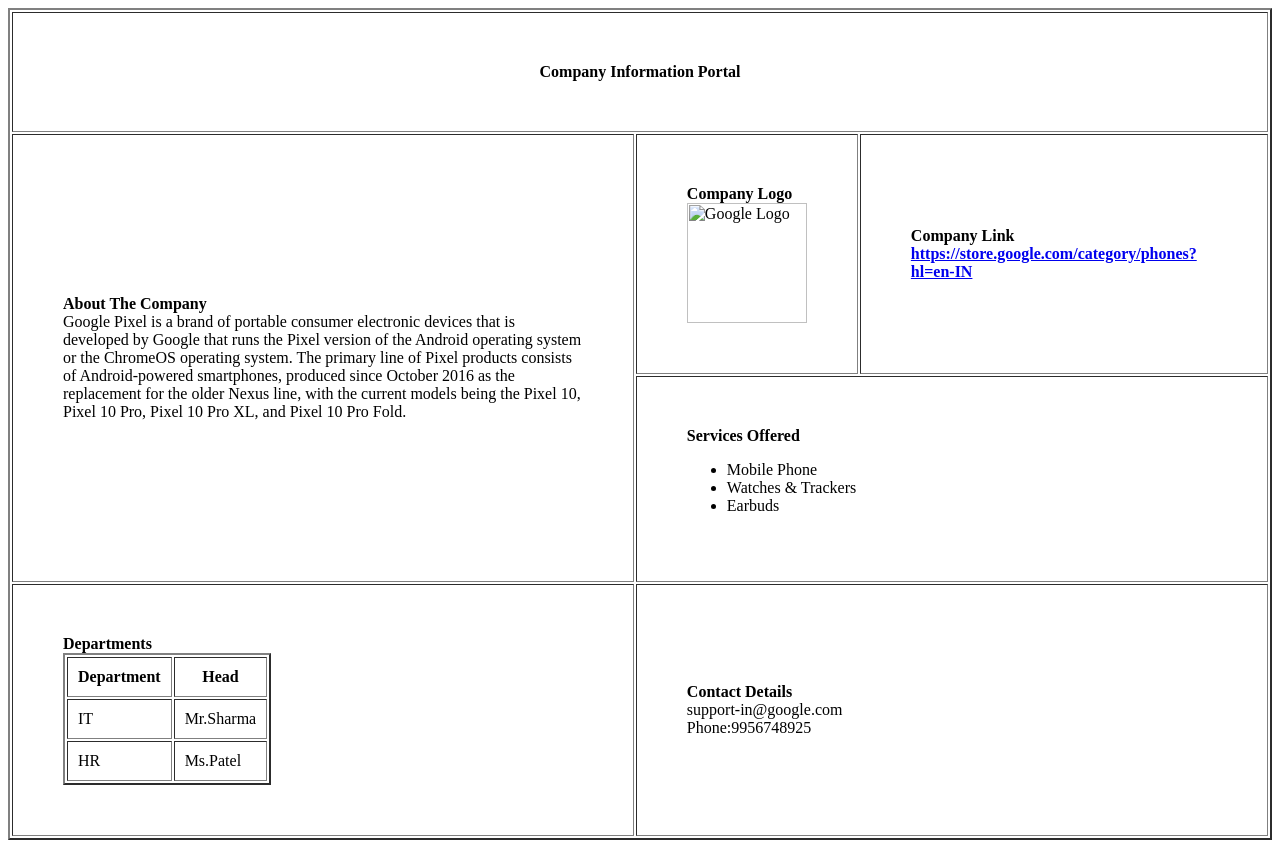
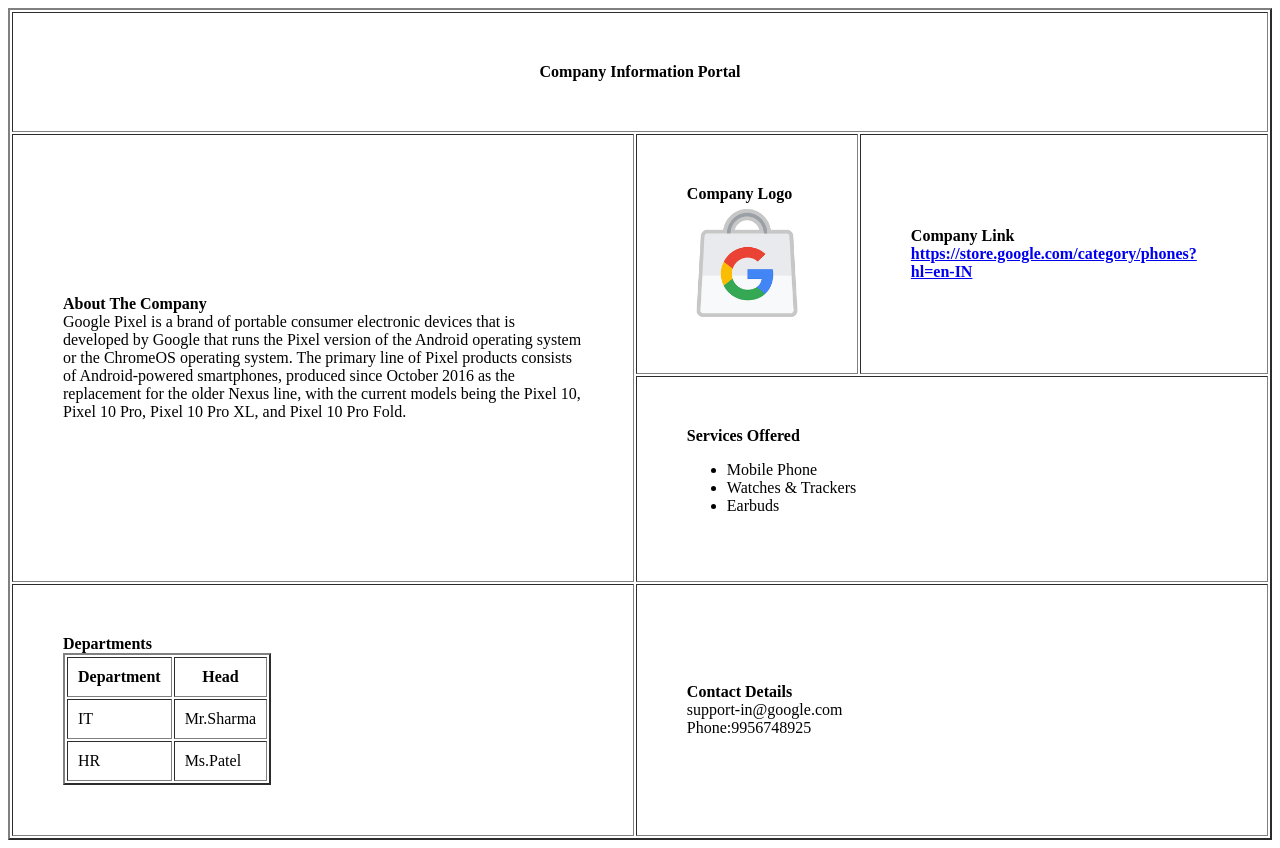
Before and after one commit to Ayush550-dev/company-portal, a plain HTML site: page index.html in a window 1280 px wide. Drawn offline with Linux system fonts and the light colour scheme.

Commit message:
Update index.html

```diff
--- a/index.html
+++ b/index.html
@@ -8,7 +8,7 @@
 <td rowspan="2"><b>About The Company</b><br>
                    Google Pixel is a brand of portable consumer electronic devices that is developed by Google that runs the Pixel version of the Android operating system or the ChromeOS operating system. The primary line of Pixel products consists of Android-powered smartphones, produced since October 2016 as the replacement for the older Nexus line, with the current models being the Pixel 10, Pixel 10 Pro, Pixel 10 Pro XL, and Pixel 10 Pro Fold.  </td>
                     <td><b>Company Logo</b><br>
-                            <img src="google logo.jpg" width="120" height="120" alt="Google Logo">
+                            <img src="google logo.png" width="120" height="120" alt="Google Logo">
 </td>
                             <td><b>Company Link</b>
                             <a href="https://store.google.com/category/phones?hl=en-IN"><b>https://store.google.com/category/phones?hl=en-IN</b></a></td>
```
